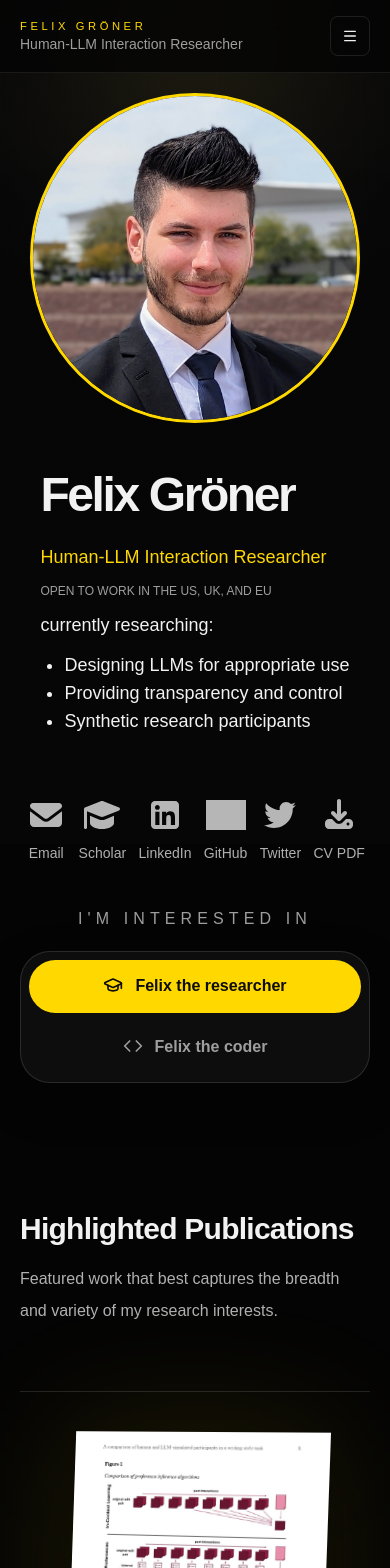
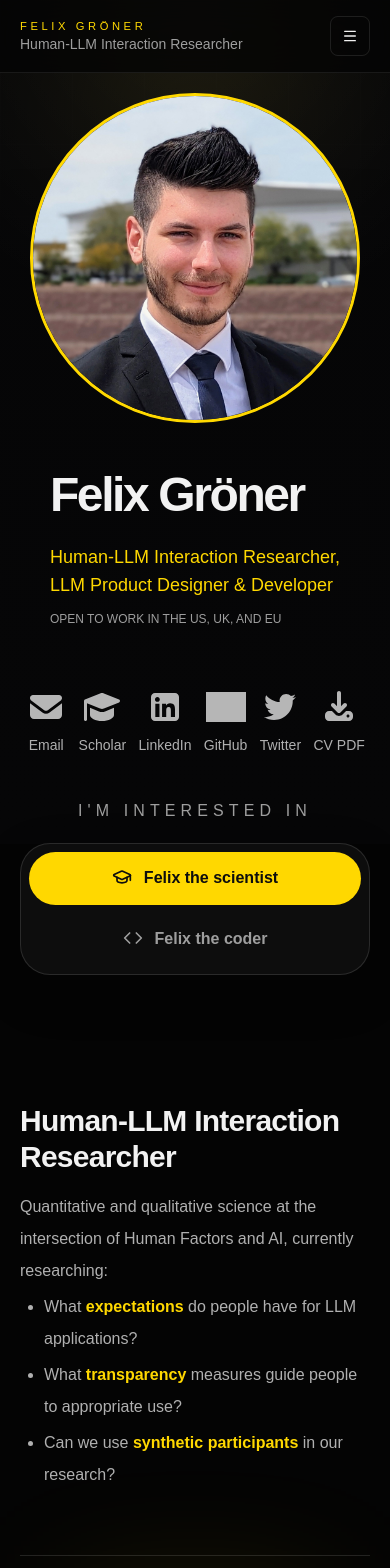
Before and after one commit to groenerfelix/groenerfelix.github.io, a React (Vite) app: page / in a window 390 px wide. Shown: the top 1568 px of the page. Built offline with nearby package versions, Linux system fonts and the light colour scheme; grey boxes are pictures that could not be loaded.

Commit message:
removed SectionHeading component to improve design flexibility

```diff
--- a/index.html
+++ b/index.html
@@ -5,6 +5,7 @@
     <link rel="icon" type="image/png" href="/favicon.ico" />
     <meta name="viewport" content="width=device-width, initial-scale=1.0" />
     <title>Felix Gröner | Human-LLM Interaction Researcher</title>
+    <meta name="description" content="Felix Gröner is a final-year Ph.D. student specialized in Human-LLM Interaction research. He develops LLM-driven full stack prototypes and conducts qualitative and quantitative experiments." />
   </head>
   <body style="overflow-y: scroll;">
     <div id="root"></div>
--- a/src/components/section-heading.tsx
+++ /dev/null
@@ -1,28 +0,0 @@
-import type { ReactNode } from "react"
-
-type SectionHeadingProps = {
-  action?: ReactNode
-  description: string
-  title: string
-}
-
-export function SectionHeading({
-  title,
-  description,
-  action,
-}: SectionHeadingProps) {
-  return (
-    <div className="flex flex-col gap-6 pt-24 pb-8 md:flex-row md:items-end md:justify-between">
-      <div className="max-w-3xl space-y-4">
-        <h2 className="text-3xl font-semibold tracking-tight text-foreground sm:text-4xl">
-          {title}
-        </h2>
-        <p className="text-base leading-8 text-foreground/72 sm:text-lg">
-          {description}
-        </p>
-        {action}
-      </div>
-
-    </div>
-  )
-}
--- a/src/index.css
+++ b/src/index.css
@@ -111,3 +111,8 @@
 @utility perspective-distant {
   perspective: 1800px;
 }
+
+
+b {
+  color: var(--primary)
+}
--- a/src/pages/cv-page.tsx
+++ b/src/pages/cv-page.tsx
@@ -1,6 +1,4 @@
 import { useState } from "react"
-
-import { SectionHeading } from "@/components/section-heading"
 import { SegmentedToggle } from "@/components/segmented-toggle"
 import { TimelineRow } from "@/components/timeline-row"
 import { educationEntries, workEntries, cvDownloadLink } from "@/data/cv"
@@ -13,11 +11,15 @@ export function CvPage() {
 
   return (
     <div className="mx-auto flex max-w-7xl flex-col gap-12 px-5 pt-12 pb-20 md:px-8 md:pt-16 md:pb-28">
-      <SectionHeading
-        title="Curriculum Vitae"
-        description="A full timeline of my academic background and professional experience."
-        action={
-          <a
+      <div className="flex flex-col gap-6 pt-24 pb-8 md:flex-row md:items-end md:justify-between">
+      <div className="max-w-3xl space-y-4">
+        <h2 className="text-3xl font-semibold tracking-tight text-foreground sm:text-4xl">
+          Curriculum Vitae
+        </h2>
+        <p className="text-base leading-8 text-foreground/72 sm:text-lg">
+          A complete timeline of my academic background and professional experience.
+        </p>
+        <a
           href={cvDownloadLink.href}
           target="_blank"
           className="group text-primary hover:text-foreground transition-colors underline inline-flex items-center gap-1"
@@ -38,9 +40,9 @@ export function CvPage() {
             />
             Open my CV as a PDF
           </a>
-        }
-      />
+      </div>
 
+    </div>
       <section className="space-y-8">
         <SegmentedToggle
           label="I'm interested in"
--- a/src/pages/landing-page.tsx
+++ b/src/pages/landing-page.tsx
@@ -2,7 +2,6 @@ import { ArrowRight } from "lucide-react"
 import { useState } from "react"
 
 import { FeaturedWorkRow } from "@/components/featured-work-row"
-import { SectionHeading } from "@/components/section-heading"
 import { SegmentedToggle } from "@/components/segmented-toggle"
 import { SocialDock } from "@/components/social-dock"
 import { Button } from "@/components/ui/button"
@@ -25,16 +24,11 @@ function HeroSection() {
             Felix Gr&ouml;ner
           </h1>
           <div className="max-w-3xl space-y-3 text-lg">
-            <p className="text-primary">Human-LLM Interaction Researcher</p>
+            <p className="text-primary mb-0">Human-LLM Interaction Researcher,</p>
+            <p className="text-primary">LLM Product Designer & Developer</p>
             <p className="text-xs uppercase text-muted-foreground">
               Open to work in the US, UK, and EU
             </p>
-            <p>currently researching:</p>
-            <ul className="list-disc pl-6">
-              <li>Designing LLMs for appropriate use</li>
-              <li>Providing transparency and control</li>
-              <li>Synthetic research participants</li>
-            </ul>
           </div>
         </div>
       </div>
@@ -55,27 +49,46 @@ export function LandingPage({ onNavigate }: LandingPageProps) {
     <div className="mx-auto flex max-w-7xl flex-col px-5">
       <HeroSection />
 
-      <section className="space-y-8 mt-8 md:mt-0">
+      <section className="space-y-8 mt-8">
         <SegmentedToggle
           label="I'm interested in"
           onChange={setTrack}
           options={[
-            { label: "Felix the researcher", value: "researcher" },
+            { label: "Felix the scientist", value: "researcher" },
             { label: "Felix the coder", value: "coder" },
           ]}
           value={track}
         />
-        {track === "researcher" ? (
-          <SectionHeading
-            description="Featured work that best captures the breadth and variety of my research interests."
-            title="Highlighted Publications"
-          />
-        ) : (
-          <SectionHeading
-            description="A selection of projects to showcase my skillset. I mostly create LLM applications with Python FastAPI backends and Typescript React frontends."
-            title="Highlighted Coding Projects"
-          />
-        )}
+        <div className="flex flex-col gap-6 pt-24 pb-8 md:flex-row md:items-end md:justify-between">
+          <div className="max-w-3xl space-y-4">
+            <h2 className="text-3xl font-semibold tracking-tight text-foreground sm:text-4xl">
+              {track === "researcher" ? "Human-LLM Interaction Researcher" : "Full Stack Web Applications Featuring LLMs"}
+            </h2>
+            <p className="text-base leading-8 text-foreground/72 sm:text-lg">
+              {track === "researcher" ?
+              <div>
+                <p>Quantitative and qualitative science at the intersection of Human Factors and AI, currently researching:</p>
+                <ul className="list-disc pl-6 pt-1 space-y-1 text-md">
+                  <li>What <b>expectations</b> do people have for LLM applications?</li>
+                  <li>What <b>transparency</b> measures guide people to appropriate use?</li>
+                  <li>Can we use <b>synthetic participants</b> in our research?</li>
+                </ul>
+              </div>
+                :
+              <div>
+                <p>Building prototypes for research and shipping web apps for production:</p>
+                <ul className="list-disc pl-6 pt-1 space-y-1 text-md">
+                  <li><b>Python</b> backends: FastAPI</li>
+                  <li><b>TypeScript</b> frontends: <b>React</b>, Vite, Tailwind, Shadcn</li>
+                  <li><b>OpenAI, Discord, and other API</b> integrations</li>
+                  <li>Hosted on VPS or Vercel</li>
+                </ul>
+              </div>
+              }
+            </p>
+          </div>
+        </div>
+
         <div>
           {trackProjects.map((project) => (
             <FeaturedWorkRow key={project.id} project={project} />
--- a/src/pages/projects-page.tsx
+++ b/src/pages/projects-page.tsx
@@ -7,7 +7,6 @@ import {
   InterestCheckboxGroup,
 } from "@/components/interest-checkbox-group"
 import { ProjectRow } from "@/components/project-row"
-import { SectionHeading } from "@/components/section-heading"
 import { projects } from "@/data/projects"
 import type { ProjectEntry, ProjectSubType } from "@/types/content"
 
@@ -139,10 +138,14 @@ export function ProjectsPage() {
 
   return (
     <div className="mx-auto flex max-w-7xl flex-col gap-12 px-5 pb-20 pt-12 md:px-8 md:pb-28 md:pt-16">
-      <SectionHeading
-        title="All my projects"
-        description="Search through all my publications, talks, coding projects, and other experiments."
-      />
+      <div className="max-w-3xl space-y-4">
+        <h2 className="text-3xl font-semibold tracking-tight text-foreground sm:text-4xl">
+          All my projects
+        </h2>
+        <p className="text-base leading-8 text-foreground/72 sm:text-lg">
+          Search through all my publications, talks, coding projects, and other experiments.
+        </p>
+      </div>
 
       <InterestCheckboxGroup
         onToggle={(type) =>
```
